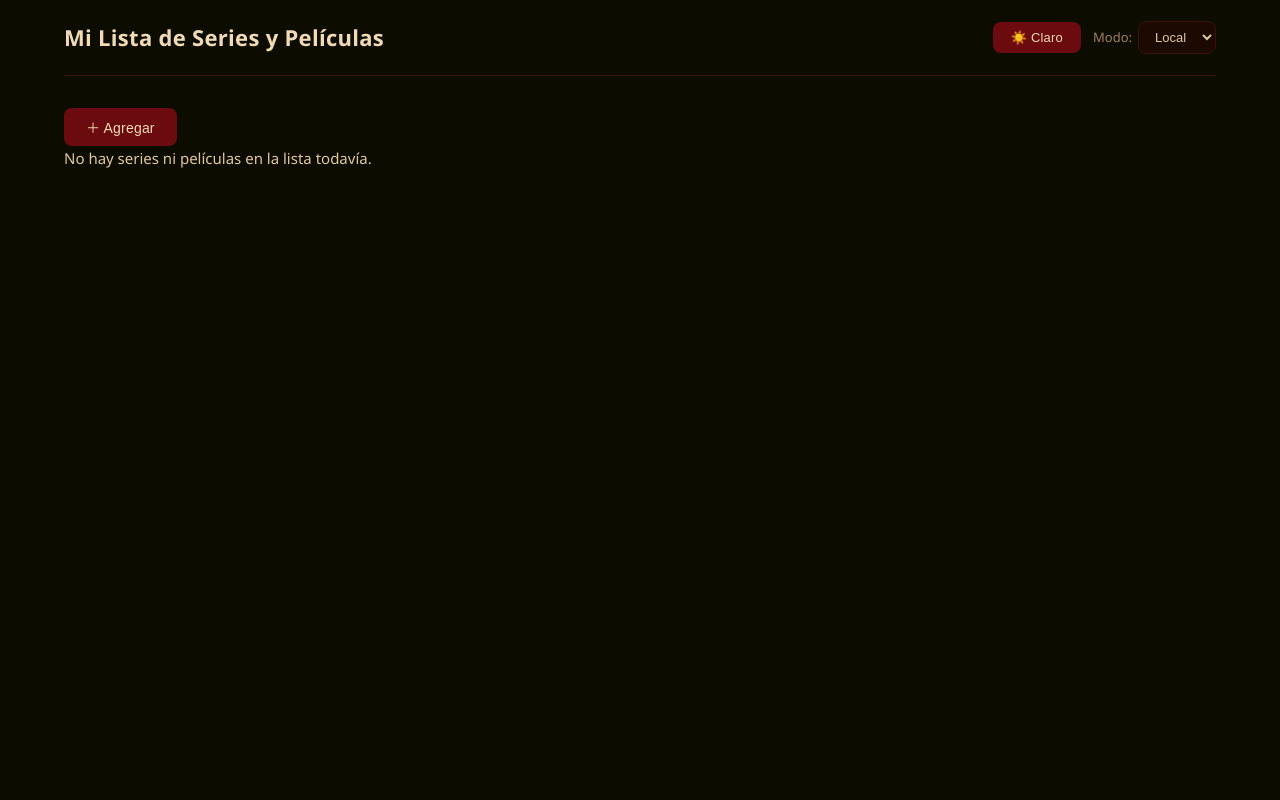
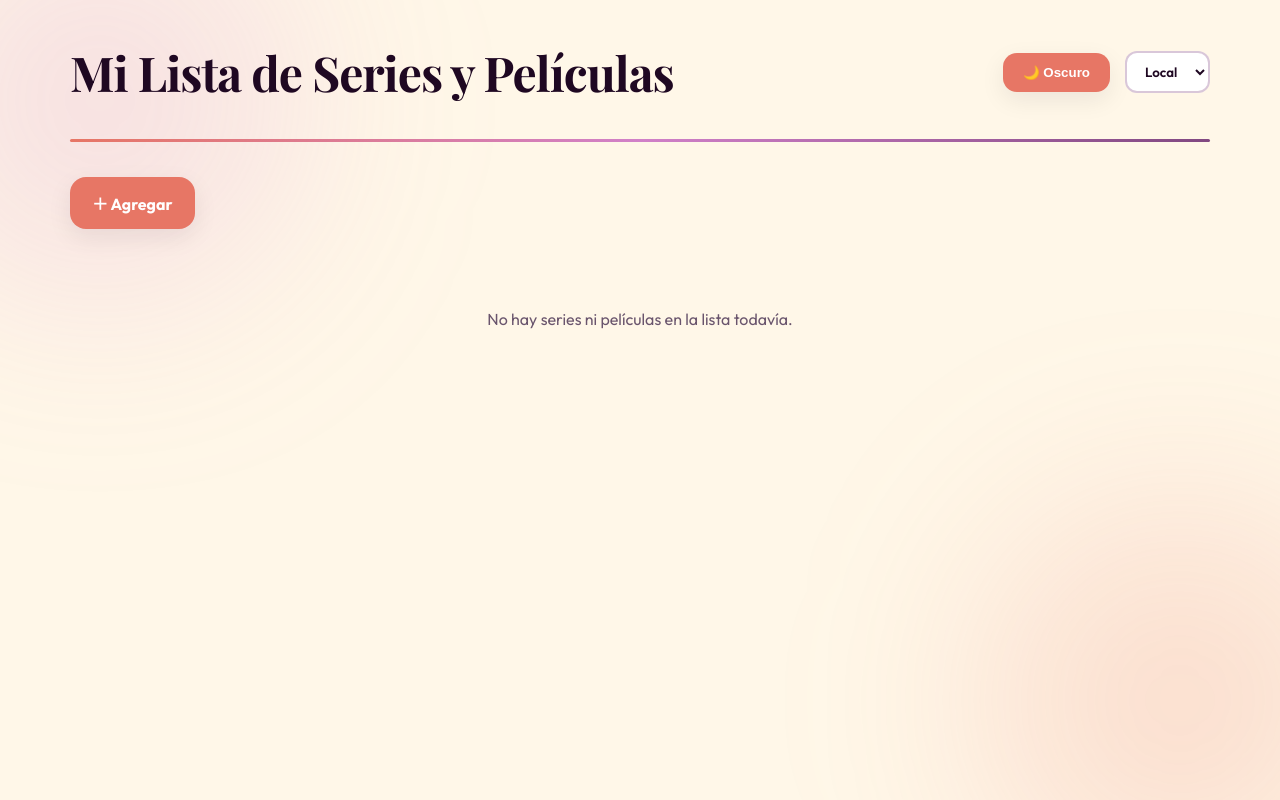
Before and after one commit to anaxmarcela/proyectoWeb2, a React app in the folder frontend/: page / in a window 1280 px wide. Built offline with nearby package versions, Linux system fonts and the light colour scheme; the HTML template or start-up script is replaced by a standard one.

Commit message:
feat: rediseño visual con nueva paleta y clases CSS actualizadas

```diff
--- a/frontend/src/App.jsx
+++ b/frontend/src/App.jsx
@@ -51,28 +51,27 @@ function App() {
 
   return (
     <div>
-      <header>
+      <div className="header">
         <h1>Mi Lista de Series y Películas</h1>
-        <div className="header-controles">
-          <button onClick={toggleTema}>
-            {tema === 'claro' ? '🌙 Oscuro' : '☀️ Claro'}
+        <div className="top-controls">
+          <button className="mode-btn" onClick={toggleTema}>
+            {tema === 'oscuro' ? '☀️ Claro' : '🌙 Oscuro'}
           </button>
-          <label className="label-modo">
-            Modo:
           <select value={modo} onChange={e => setModo(e.target.value)}>
             <option value="local">Local</option>
             <option value="api">API</option>
           </select>
-          </label>
         </div>
-      </header>
-      <main>
-        <button className="btn-agregar" onClick={() => setMostrarFormulario(!mostrarFormulario)}>
+      </div>
+
+      <div className="separator" />
+
+      <button className="add-btn" onClick={() => setMostrarFormulario(!mostrarFormulario)}>
         {mostrarFormulario ? '✕ Cerrar' : '＋ Agregar'}
       </button>
+
       {mostrarFormulario && <FormularioItem onAgregar={agregarItem} inputRef={inputRef} />}
       <ListaItems items={items} onCambiarEstado={cambiarEstado} onArchivar={eliminarItem} />
-      </main>
     </div>
   )
 
--- a/frontend/src/components/ListaItems.jsx
+++ b/frontend/src/components/ListaItems.jsx
@@ -4,13 +4,13 @@ function ListaItems({ items, onCambiarEstado, onArchivar }) {
   const activos = items.filter(item => item.activo)
 
   if (activos.length === 0) {
-    return <p>No hay series ni películas en la lista todavía.</p>
+    return <p className="empty-state">No hay series ni películas en la lista todavía.</p>
   }
 
   return (
     <div>
-      <p className="lista-titulo">Mi Lista ({activos.length})</p>
-      <div className="lista-grid">
+      <p className="section-title">Mi Lista ({activos.length})</p>
+      <div className="cards-container">
         {activos.map(item => (
           <ItemCard
             key={item.id}
--- a/frontend/src/context/ThemeProvider.jsx
+++ b/frontend/src/context/ThemeProvider.jsx
@@ -3,7 +3,7 @@ import { createContext, useState, useEffect } from 'react'
 export const ThemeContext = createContext()
 
 function ThemeProvider({ children }) {
-  const [tema, setTema] = useState(() => localStorage.getItem('tema') || 'oscuro')
+  const [tema, setTema] = useState(() => localStorage.getItem('tema') || 'claro')
 
   useEffect(() => {
     document.body.setAttribute('data-theme', tema)
--- a/frontend/src/index.css
+++ b/frontend/src/index.css
@@ -1,157 +1,195 @@
-/* ── VARIABLES DE TEMA ─────────────────────────────────── */
+/* ========= GOOGLE FONTS ========= */
+@import url('https://fonts.googleapis.com/css2?family=Outfit:wght@300;400;500;600;700;800&family=Playfair+Display:wght@600;700&display=swap');
+
+/* ========= VARIABLES ========= */
 :root {
-  --color-bg: #0D0C00;
-  --color-surface: #1c0a02;
-  --color-primary: #6b0a0f;
-  --color-text: #e0c89a;
-  --color-text-heading: #f0dbb5;
-  --color-text-muted: #a08060;
-  --color-border: #3a1208;
-  --color-btn-text: #f0dbb5;
-  --shadow: 0 4px 20px rgba(0, 0, 0, 0.5);
+  --eerie-black: #1F0822;
+  --plum: #814881;
+  --deep-mauve: #D180C8;
+  --terra-cotta: #E77665;
+  --topaz: #F9CE75;
 
-  --estado-pendiente-bg: #2e2e2e;
-  --estado-pendiente-text: #aaaaaa;
-  --estado-viendo-bg: #0d2d4a;
-  --estado-viendo-text: #7ec8f5;
-  --estado-terminada-bg: #0d3320;
-  --estado-terminada-text: #6fcf97;
-  --estado-abandonada-bg: #3d1212;
-  --estado-abandonada-text: #f5a0a0;
-
-  --sans: 'Segoe UI', system-ui, Roboto, sans-serif;
-  font-family: var(--sans);
-  font-size: 15px;
-  line-height: 1.6;
-  color: var(--color-text);
-  background-color: var(--color-bg);
-  -webkit-font-smoothing: antialiased;
+  --background: #FFF7E8;
+  --card-bg: #FFF8F4;
+  --text: #1F0822;
+  --text-soft: #6a556d;
+  --shadow: 0 8px 24px rgba(31, 8, 34, 0.08);
+  --gradient: linear-gradient(135deg, #E77665, #D180C8, #814881);
 }
 
-body[data-theme='claro'] {
-  --color-bg: #f7f0ea;
-  --color-surface: #ffffff;
-  --color-primary: #741717;
-  --color-text: #3a1a10;
-  --color-text-heading: #52130C;
-  --color-text-muted: #7a4a40;
-  --color-border: #c9a090;
-  --color-btn-text: #ffffff;
-  --shadow: 0 4px 16px rgba(100, 30, 20, 0.12);
-  --estado-pendiente-bg: #e0d8d5;
-  --estado-pendiente-text: #7a5a50;
-  --estado-viendo-bg: #d0e4f5;
-  --estado-viendo-text: #1a5080;
-  --estado-terminada-bg: #d0edd8;
-  --estado-terminada-text: #1a5030;
-  --estado-abandonada-bg: #f5d5d5;
-  --estado-abandonada-text: #801a1a;
+/* ========= DARK MODE ========= */
+body[data-theme='oscuro'] {
+  --background: #140517;
+  --card-bg: #241028;
+  --text: #F7EAF5;
+  --text-soft: #cdb6ce;
+  --shadow: 0 8px 24px rgba(0, 0, 0, 0.35);
 }
 
-/* ── RESET ─────────────────────────────────────────────── */
-*, *::before, *::after {
-  box-sizing: border-box;
+body[data-theme='oscuro'] .header h1 {
+  color: #fff;
+}
+
+body[data-theme='oscuro'] select {
+  background: #2d1631;
+  color: white;
+  border: 2px solid rgba(209, 128, 200, 0.2);
+}
+
+body[data-theme='oscuro'] .card {
+  border: 1px solid rgba(209, 128, 200, 0.1);
+}
+
+body[data-theme='oscuro'] .archive-btn {
+  background: rgba(209, 128, 200, 0.12);
+  color: #f2d8ef;
+}
+
+body[data-theme='oscuro'] .archive-btn:hover {
+  background: rgba(209, 128, 200, 0.22);
+}
+
+/* ========= RESET ========= */
+* {
   margin: 0;
   padding: 0;
+  box-sizing: border-box;
 }
 
 body {
-  background-color: var(--color-bg);
-  color: var(--color-text);
+  font-family: 'Outfit', sans-serif;
+  background: var(--background);
+  color: var(--text);
   min-height: 100vh;
-  transition: background-color 0.3s, color 0.3s;
+  padding: 40px 70px;
+  overflow-x: hidden;
+  position: relative;
+  transition: background 0.3s, color 0.3s;
 }
 
-#root {
-  max-width: 1200px;
-  margin: 0 auto;
-  padding: 0 24px 60px;
+/* ========= BACKGROUND BLOBS ========= */
+body::before,
+body::after {
+  content: '';
+  position: fixed;
+  width: 400px;
+  height: 400px;
+  border-radius: 50%;
+  filter: blur(100px);
+  z-index: -1;
 }
 
-/* ── HEADER ────────────────────────────────────────────── */
-header {
+body::before {
+  background: rgba(209, 128, 200, 0.18);
+  top: -100px;
+  left: -100px;
+}
+
+body::after {
+  background: rgba(231, 118, 101, 0.18);
+  bottom: -100px;
+  right: -100px;
+}
+
+/* ========= HEADER ========= */
+.header {
+  display: flex;
+  justify-content: space-between;
+  align-items: center;
+  margin-bottom: 35px;
+}
+
+.header h1 {
+  font-family: 'Playfair Display', serif;
+  font-size: 3rem;
+  color: var(--eerie-black);
+  letter-spacing: -1px;
+}
+
+/* ========= TOP CONTROLS ========= */
+.top-controls {
   display: flex;
   align-items: center;
-  justify-content: space-between;
-  padding: 20px 0;
-  border-bottom: 1px solid var(--color-border);
-  margin-bottom: 32px;
-  flex-wrap: wrap;
-  gap: 12px;
+  gap: 15px;
 }
 
-header h1 {
-  font-size: 22px;
-  font-weight: 600;
-  color: var(--color-text-heading);
-  letter-spacing: 0.3px;
+.mode-btn {
+  background: var(--terra-cotta);
+  border: none;
+  color: white;
+  padding: 12px 20px;
+  border-radius: 14px;
+  font-weight: 700;
+  cursor: pointer;
+  transition: 0.25s ease;
+  box-shadow: var(--shadow);
 }
 
-.header-controles {
-  display: flex;
-  align-items: center;
-  gap: 12px;
+.mode-btn:hover {
+  transform: translateY(-2px);
+  background: #d96554;
 }
 
-/* ── BOTONES ───────────────────────────────────────────── */
-button {
-  background-color: var(--color-primary);
-  color: var(--color-btn-text);
-  border: none;
-  padding: 8px 18px;
-  border-radius: 8px;
-  cursor: pointer;
-  font-size: 13px;
-  font-weight: 500;
-  transition: filter 0.2s, transform 0.1s;
-  letter-spacing: 0.2px;
+select {
+  padding: 10px 14px;
+  border-radius: 12px;
+  border: 2px solid rgba(129, 72, 129, 0.3);
+  background: white;
+  font-weight: 600;
+  color: var(--eerie-black);
+  outline: none;
+  font-family: 'Outfit', sans-serif;
 }
 
-button:hover {
-  filter: brightness(1.15);
+/* ========= SEPARATOR ========= */
+.separator {
+  width: 100%;
+  height: 3px;
+  border-radius: 999px;
+  background: var(--gradient);
+  margin-bottom: 35px;
 }
 
-button:active {
-  transform: scale(0.97);
+/* ========= ADD BUTTON ========= */
+.add-btn {
+  background: var(--terra-cotta);
+  color: white;
+  border: none;
+  padding: 14px 22px;
+  border-radius: 16px;
+  font-size: 1rem;
+  font-weight: 700;
+  cursor: pointer;
+  transition: 0.25s ease;
+  margin-bottom: 20px;
+  box-shadow: var(--shadow);
+  font-family: 'Outfit', sans-serif;
 }
 
-.btn-agregar {
-  display: block;
-  width: fit-content;
-  padding: 9px 22px;
-  font-size: 14px;
+.add-btn:hover {
+  background: #d96554;
+  transform: translateY(-2px);
 }
 
-/* ── SELECT ────────────────────────────────────────────── */
-select {
-  background-color: var(--color-surface);
-  color: var(--color-text);
-  border: 1px solid var(--color-border);
-  padding: 7px 12px;
-  border-radius: 8px;
-  font-size: 13px;
-  cursor: pointer;
-  outline: none;
+/* ========= SECTION TITLE ========= */
+.section-title {
+  color: var(--plum);
+  font-weight: 800;
+  margin-bottom: 20px;
+  letter-spacing: 1px;
+  font-size: 0.85rem;
+  text-transform: uppercase;
 }
 
-/* ── LABEL MODO ────────────────────────────────────────── */
-.label-modo {
-  display: flex;
-  align-items: center;
-  gap: 6px;
-  font-size: 13px;
-  color: var(--color-text-muted);
-}
-
-/* ── FORMULARIO ────────────────────────────────────────── */
+/* ========= FORMULARIO ========= */
 .formulario-card {
-  background-color: var(--color-surface);
-  border: 1px solid var(--color-border);
-  border-radius: 12px;
+  background: var(--card-bg);
+  border-radius: 24px;
   padding: 28px;
   max-width: 480px;
-  margin: 0 auto;
+  margin: 0 auto 32px;
   box-shadow: var(--shadow);
+  border: 2px solid rgba(129, 72, 129, 0.12);
 }
 
 .formulario-card form {
@@ -165,128 +203,199 @@ select {
   flex-direction: column;
   gap: 5px;
   font-size: 13px;
-  font-weight: 500;
-  color: var(--color-text-muted);
+  font-weight: 700;
+  color: var(--text-soft);
   text-transform: uppercase;
   letter-spacing: 0.5px;
 }
 
 .formulario-card input,
 .formulario-card select {
-  background-color: var(--color-bg);
-  color: var(--color-text);
-  border: 1px solid var(--color-border);
-  padding: 9px 12px;
-  border-radius: 8px;
-  font-size: 14px;
+  background: var(--background);
+  color: var(--text);
+  border: 2px solid rgba(129, 72, 129, 0.2);
+  padding: 10px 12px;
+  border-radius: 12px;
+  font-size: 15px;
   width: 100%;
   outline: none;
+  font-family: 'Outfit', sans-serif;
   transition: border-color 0.2s;
 }
 
 .formulario-card input:focus,
 .formulario-card select:focus {
-  border-color: var(--color-primary);
+  border-color: var(--plum);
 }
 
 .formulario-card button[type='submit'] {
   margin-top: 4px;
   width: 100%;
-  padding: 11px;
-  font-size: 14px;
-  border-radius: 8px;
+  padding: 13px;
+  font-size: 15px;
+  border-radius: 14px;
+  background: var(--terra-cotta);
+  color: white;
+  border: none;
+  font-weight: 700;
+  cursor: pointer;
+  font-family: 'Outfit', sans-serif;
+  transition: 0.25s ease;
 }
 
-/* ── LISTA TÍTULO ──────────────────────────────────────── */
-.lista-titulo {
-  font-size: 16px;
-  font-weight: 600;
-  color: var(--color-text-muted);
-  margin-bottom: 4px;
-  text-transform: uppercase;
-  letter-spacing: 0.8px;
-}
-
-/* ── GRID ──────────────────────────────────────────────── */
-.lista-grid {
-  display: grid;
-  grid-template-columns: repeat(3, 1fr);
-  gap: 16px;
-  margin-top: 8px;
-}
-
-@media (max-width: 900px) {
-  .lista-grid { grid-template-columns: repeat(2, 1fr); }
-}
-
-@media (max-width: 560px) {
-  .lista-grid { grid-template-columns: 1fr; }
-}
-
-/* ── CARD ──────────────────────────────────────────────── */
-.item-card {
-  background-color: var(--color-surface);
-  border: 1px solid var(--color-border);
-  border-radius: 12px;
-  padding: 18px;
-  box-shadow: var(--shadow);
-  display: flex;
-  flex-direction: column;
-  gap: 6px;
-  transition: transform 0.15s;
-}
-
-.item-card:hover {
+.formulario-card button[type='submit']:hover {
+  background: #d96554;
   transform: translateY(-2px);
 }
 
-.item-card h2 {
-  font-size: 17px;
-  font-weight: 600;
-  color: var(--color-text-heading);
-  margin-bottom: 2px;
+/* ========= GRID ========= */
+.cards-container {
+  display: grid;
+  grid-template-columns: repeat(auto-fit, minmax(320px, 1fr));
+  gap: 28px;
 }
 
-.item-card .meta {
-  font-size: 12px;
-  color: var(--color-text-muted);
-  text-transform: capitalize;
+/* ========= CARD ========= */
+.card {
+  background: var(--card-bg);
+  border-radius: 24px;
+  padding: 24px;
+  border: 2px solid rgba(129, 72, 129, 0.12);
+  box-shadow: var(--shadow);
+  transition: 0.3s ease;
+  position: relative;
+  overflow: hidden;
+  border-top-width: 4px;
 }
 
-.item-card .notas {
-  font-size: 12px;
-  color: var(--color-text-muted);
-  font-style: italic;
-  margin-top: 2px;
+.card:hover {
+  transform: translateY(-6px);
+  box-shadow: 0 16px 35px rgba(31, 8, 34, 0.12);
 }
 
-.item-card .acciones {
-  display: flex;
-  gap: 8px;
-  margin-top: 10px;
+.card::before {
+  content: '';
+  position: absolute;
+  inset: 0;
+  background: linear-gradient(120deg, transparent, rgba(209, 128, 200, 0.05), transparent);
+  pointer-events: none;
 }
 
-.item-card .acciones button {
-  flex: 1;
-  padding: 7px;
-  font-size: 12px;
-  border-radius: 7px;
+/* ========= CARD TITLE ========= */
+.card h2 {
+  font-size: 1.5rem;
+  margin-bottom: 12px;
+  color: var(--text);
 }
 
-/* ── ESTADO BADGE ──────────────────────────────────────── */
-.estado {
-  display: inline-block;
-  width: fit-content;
-  padding: 3px 12px;
-  border-radius: 20px;
-  font-size: 11px;
-  font-weight: 600;
-  letter-spacing: 0.4px;
-  text-transform: capitalize;
-  margin-top: 4px;
+/* ========= CARD INFO ========= */
+.card-info {
+  display: flex;
+  flex-wrap: wrap;
+  gap: 8px;
+  margin-bottom: 12px;
 }
 
-.estado-pendiente  { background: var(--estado-pendiente-bg);  color: var(--estado-pendiente-text); }
-.estado-viendo     { background: var(--estado-viendo-bg);     color: var(--estado-viendo-text); }
-.estado-terminada  { background: var(--estado-terminada-bg);  color: var(--estado-terminada-text); }
-.estado-abandonada { background: var(--estado-abandonada-bg); color: var(--estado-abandonada-text); }
+.chip {
+  background: rgba(209, 128, 200, 0.16);
+  color: var(--plum);
+  padding: 6px 12px;
+  border-radius: 999px;
+  font-size: 0.85rem;
+  font-weight: 600;
+}
+
+/* ========= PLATFORM ========= */
+.platform {
+  margin-bottom: 14px;
+  color: var(--text-soft);
+  font-weight: 500;
+  font-size: 0.9rem;
+}
+
+/* ========= STATUS ========= */
+.status {
+  display: inline-block;
+  padding: 7px 14px;
+  border-radius: 999px;
+  font-weight: 700;
+  font-size: 0.85rem;
+  margin-bottom: 16px;
+}
+
+.status.watching  { background: #d8f5df; color: #1b7a3a; }
+.status.pending   { background: #fff0c2; color: #8a6500; }
+.status.dropped   { background: #ffd7d7; color: #a12626; }
+.status.finished  { background: #dbeafe; color: #1d4ed8; }
+
+/* ========= DESCRIPTION ========= */
+.description {
+  color: var(--text-soft);
+  line-height: 1.7;
+  font-style: italic;
+  margin-bottom: 20px;
+  font-size: 0.9rem;
+}
+
+/* ========= ACTION BUTTONS ========= */
+.card-buttons {
+  display: flex;
+  gap: 12px;
+}
+
+.card-buttons button {
+  flex: 1;
+  border: none;
+  padding: 12px;
+  border-radius: 14px;
+  font-weight: 700;
+  cursor: pointer;
+  transition: 0.25s ease;
+  font-family: 'Outfit', sans-serif;
+  font-size: 0.9rem;
+}
+
+.change-btn {
+  background: var(--terra-cotta);
+  color: white;
+}
+
+.change-btn:hover {
+  background: #d96554;
+  transform: scale(1.02);
+}
+
+.archive-btn {
+  background: rgba(129, 72, 129, 0.1);
+  color: var(--plum);
+}
+
+.archive-btn:hover {
+  background: rgba(129, 72, 129, 0.18);
+  transform: scale(1.02);
+}
+
+/* ========= EMPTY STATE ========= */
+.empty-state {
+  text-align: center;
+  padding: 60px 20px;
+  color: var(--text-soft);
+  font-size: 1rem;
+}
+
+/* ========= RESPONSIVE ========= */
+@media (max-width: 768px) {
+  body { padding: 25px; }
+
+  .header {
+    flex-direction: column;
+    gap: 20px;
+    align-items: flex-start;
+  }
+
+  .header h1 { font-size: 2.2rem; }
+
+  .cards-container { grid-template-columns: 1fr; }
+
+  .card-buttons { flex-direction: column; }
+}
```
Also changed, not shown: frontend/src/components/ItemCard.jsx (+29 -14 lines). Lines whose indentation alone changed are shown as unchanged.
